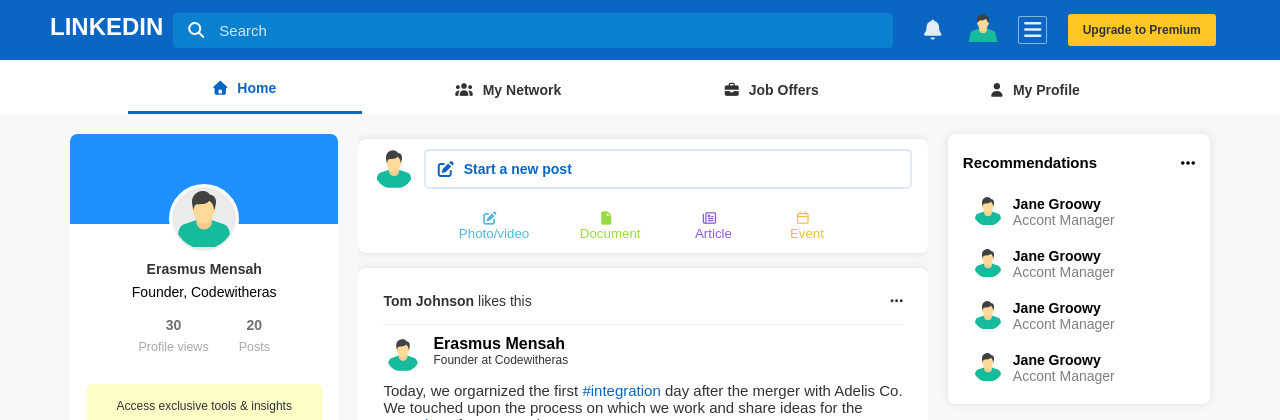
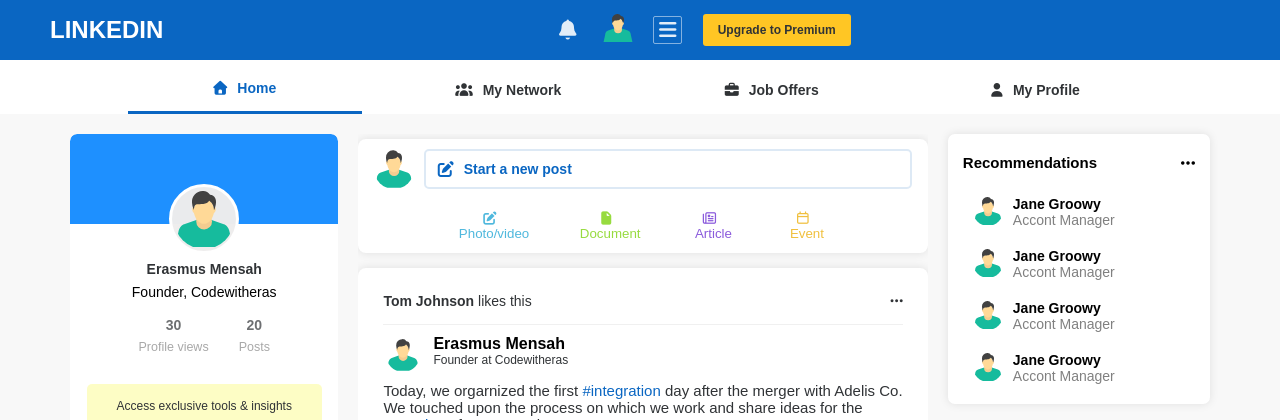
Before and after one commit to testprojcts/LinkedIn-redesign-course, a plain HTML site: page index.html in a window 1280 px wide. Shown: the top 420 px of the page. Drawn offline with Linux system fonts and the light colour scheme.

Commit message:
removed the search box

```diff
--- a/index.html
+++ b/index.html
@@ -16,7 +16,7 @@
           <div class="logo">
             <h3><a href="index.html">LINKEDIN</a></h3>
           </div>
-          <div class="searchbox">
+          <!-- <div class="searchbox">
             <i class="fas fa-search lg search_icon"></i>
             <input
               type="search"
@@ -25,7 +25,7 @@
               placeholder="Search"
               required
             />
-          </div>
+          </div> -->
         </div>
         <div class="right">
           <button>
```
